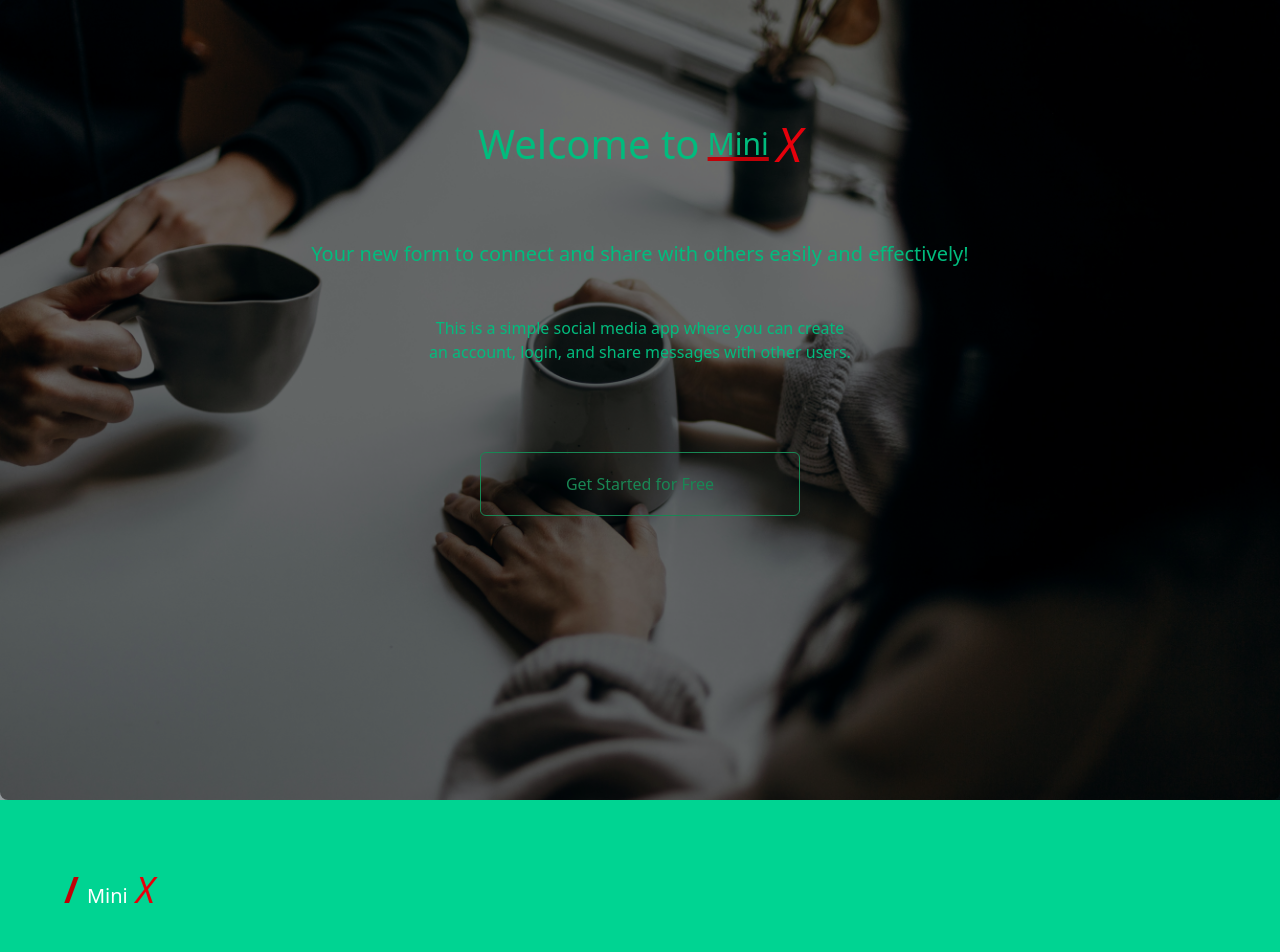
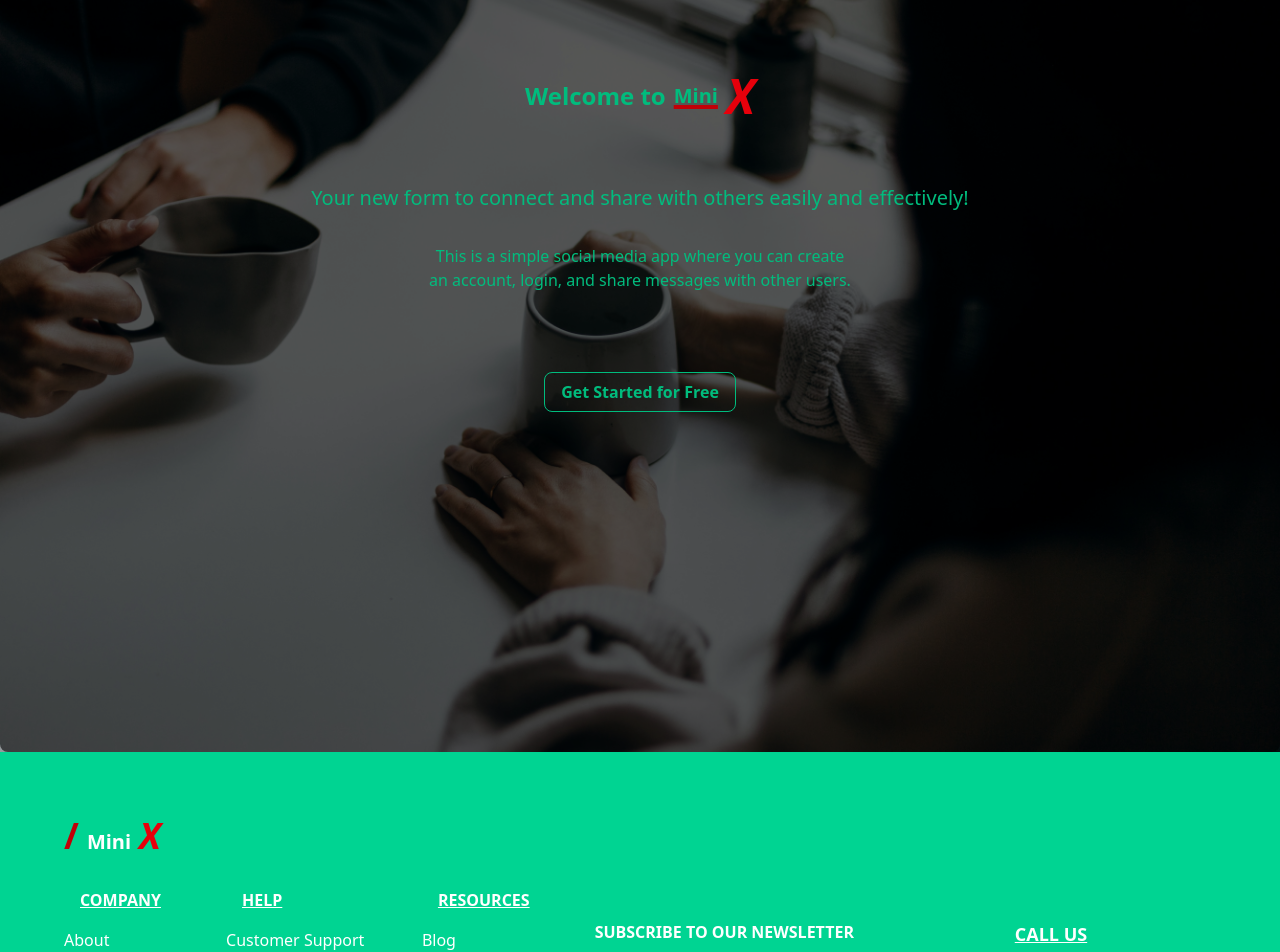
Before and after one commit to Riesaldev/miniX, a React (Vite) app in the folder client/: page / in a window 1280 px wide. Shown: the part 120-1072 px from the top of the page. Built offline with nearby package versions, Linux system fonts and the light colour scheme.

Commit message:
feat: eliminar Bootstrap, agregar página de error y mejorar estilos en Home y Footer

```diff
--- a/client/package.json
+++ b/client/package.json
@@ -10,7 +10,6 @@
     "preview": "vite preview"
   },
   "dependencies": {
-    "bootstrap": "^5.3.7",
     "bootstrap-icons": "^1.13.1",
     "lucide": "^0.541.0",
     "lucide-react": "^0.541.0",
--- a/client/src/App.tsx
+++ b/client/src/App.tsx
@@ -21,6 +21,7 @@ import Blog from './pages/BlogPage.tsx'
 import Documentation from './pages/DocumentationPage.tsx'
 import ApiReference from './pages/ApiReferencePage.tsx'
 import Community from './pages/CommunityPage.tsx'
+import ErrorPage from './pages/errorPage.tsx'
 
 function App() {
   return (
@@ -28,6 +29,7 @@ function App() {
       <Header />
       <Toaster position='top-right' />
       <Routes>
+        <Route path='*' element={<ErrorPage />} />
         <Route path='/' element={<Home />} />
         <Route path='/login' element={<Login />} />
         <Route path='/register' element={<Register />} />
--- a/client/src/components/Footer.tsx
+++ b/client/src/components/Footer.tsx
@@ -57,7 +57,7 @@ const Footer = () => {
           </li>
         </ul>
         <section className="contact mt-12">
-          <h1 className="font-bold text-lg uppercase">Subscribe to our newsletter</h1>
+          <h1 className="font-bold uppercase">Subscribe to our newsletter</h1>
           <form className="flex my-8">
             <input className="shadow-[0px_0px_10px_6px_rgba(900,50,80,0.8)] p-3 rounded-s-2xl w-3/4 bg-white  text-black" type="email" placeholder="Enter your email" />
             <button className="bg-black text-white p-3 cursor-pointer rounded-e-2xl w-1/4 hover:bg-red-800 hover:scale-105" type="submit">Join</button>
--- a/client/src/index.css
+++ b/client/src/index.css
@@ -1,3 +1,2 @@
 @import url('https://fonts.googleapis.com/css2?family=Roboto:wght@400;700&display=swap');
 @import 'tailwindcss';
-@import 'bootstrap';
--- a/client/src/pages/HomePage.tsx
+++ b/client/src/pages/HomePage.tsx
@@ -1,11 +1,12 @@
+import { Link } from "react-router-dom";
 
 const Home = () => {
   return (
     <div className="w-auto h-screen justify-center items-center bg-[url('/bg-home.jpg')] bg-center bg-cover">
-      <div className="bg-black bg-opacity-50 h-full rounded-lg text-emerald-500 flex flex-col items-center justify-start pt-22">
+      <div className="bg-black/60 h-full rounded-lg text-emerald-500 flex flex-col items-center justify-start pt-22">
         <h1 className=" py-8 font-black text-2xl  flex items-center">
           Welcome to
-          <span className="text-3xl ml-2 underline decoration-4 decoration-red-700">Mini</span>
+          <span className="text-xl ml-2 underline decoration-4 decoration-red-700">Mini</span>
           <span className="ml-2 text-5xl text-red-600 italic">X</span>
         </h1>
         <p className="py-8 font-medium text-xl">
@@ -15,9 +16,9 @@ const Home = () => {
           This is a simple social media app where you can create an account, login, and share messages with other users.
         </p>
         <div className="w-full h-full flex justify-center mt-18">
-          <button type="button" className="btn btn-outline-success btn-animated w-1/4 h-16">
+          <Link to="/register" className=" border border-emerald-500 rounded-lg px-4 py-2 m-2 hover:bg-emerald-500 hover:text-white transition duration-300 h-10 flex items-center font-bold">
             Get Started for Free
-          </button>
+          </Link>
         </div>
       </div>
 
--- /dev/null
+++ b/client/src/pages/errorPage.tsx
@@ -0,0 +1,16 @@
+import { Link } from 'react-router-dom';
+
+const ErrorPage = () => {
+  return (
+    <div className="flex flex-col items-center justify-center h-screen bg-[url('/bg-error.jpg')] bg-center bg-cover">
+      <section className="bg-emerald-500/30 backdrop-blur-md p-8 rounded-4xl text-center w-3/4 md:w-1/2 lg:w-1/3 ">
+        <h1 className="text-4xl font-bold text-emerald-700 mb-4">Oops!!</h1>
+        <h2 className="text-2xl font-semibold text-emerald-900">404 - Page Not Found</h2>
+        <p className="mt-4 text-lg text-emerald-100 mb-5">Sorry, the page you are looking for might have been removed, had its name changed or is temporarily unavailable.</p>
+        <Link to="/" className="text-emerald-600 text-lg font-semibold hover:bg-emerald-600 hover:text-white border border-emerald-500 rounded-lg px-4 py-2">Go back to Home</Link>
+      </section>
+    </div>
+  );
+}
+
+export default ErrorPage;
```
Also changed, not shown: client/public/bg-error.jpg (added), 1 other file (tests, documents, lock files or other folders).
